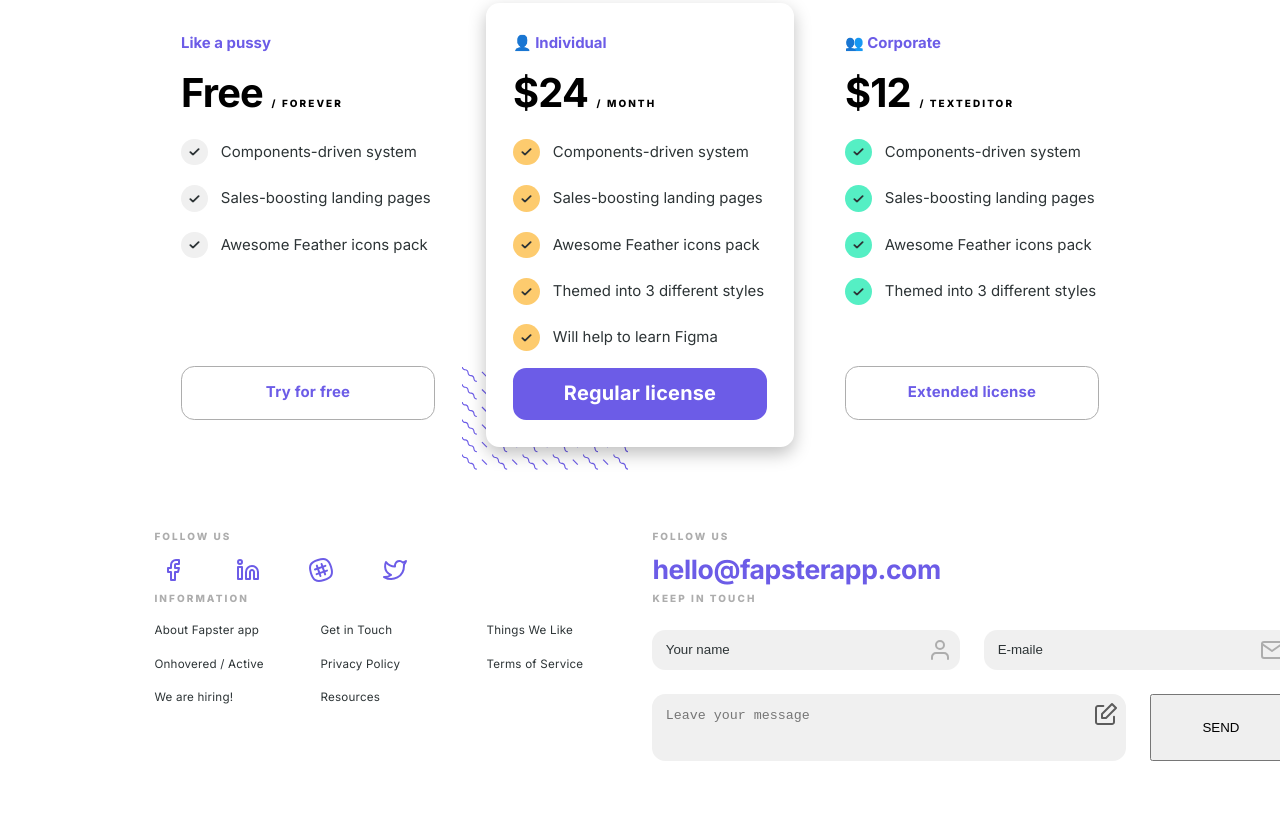
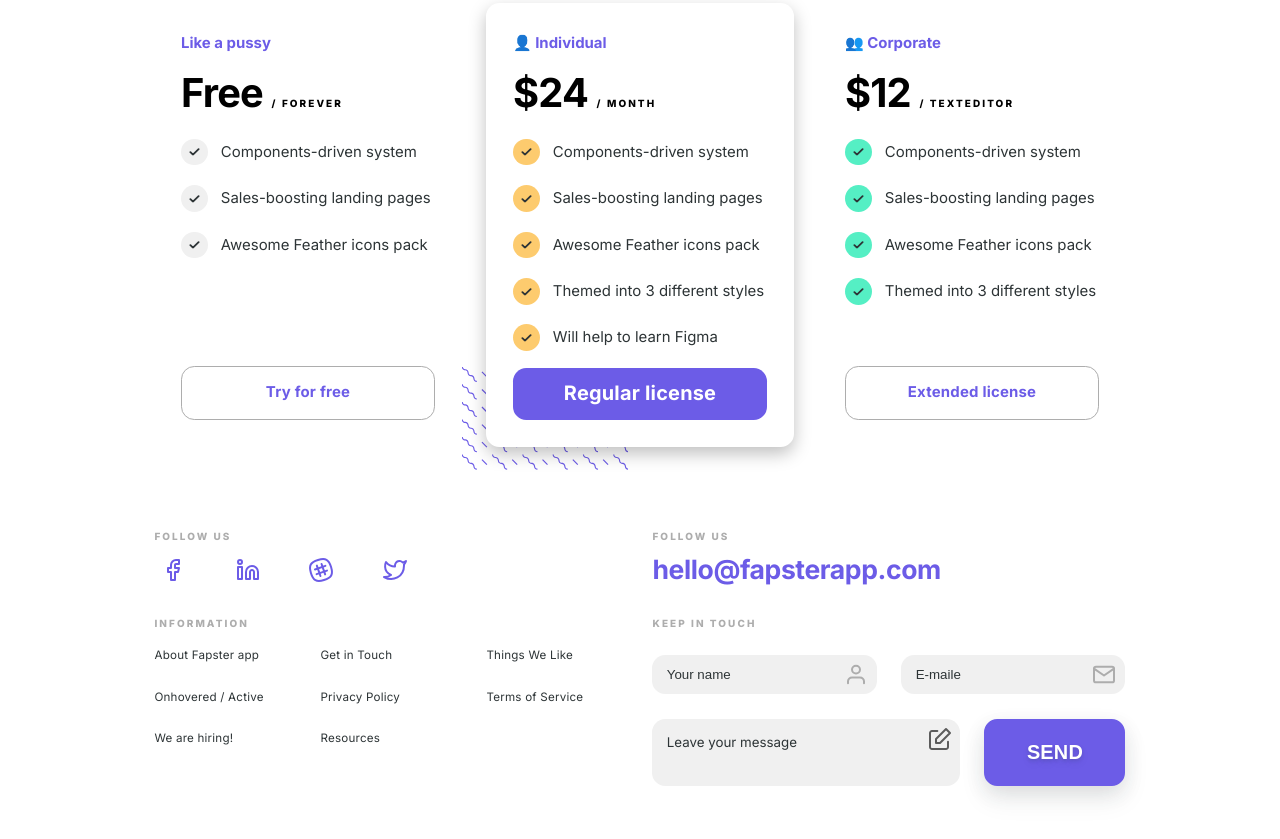
Before and after one commit to seregga/Grid-combine, a plain HTML site: page index.html in a window 1280 px wide. Shown: the part 1824-2663 px from the top of the page. Drawn offline with Linux system fonts and the light colour scheme.

Commit message:
конец макета Combine середина  20  урока

```diff
--- a/css/base.css
+++ b/css/base.css
@@ -127,3 +127,8 @@
         line-height: 3.2rem;
     }
 }
+@media screen and (max-width: 350px){
+    :root{
+        font-size: 8px;
+    }
+}
--- a/css/style.css
+++ b/css/style.css
@@ -12,7 +12,8 @@
 .footer__wrap{
     display: grid;
     grid-template-areas: "social mail"
-                            "info form";
+                         "info form";
+    grid-gap: 3rem;
 }
 
 .footer__social {
@@ -50,7 +51,6 @@
     letter-spacing: -.05rem;
     color: var(--purple);
     text-decoration: none;
-
 }
 .footer__info {
 }
@@ -58,7 +58,8 @@
     margin-top: 2rem;
     display: grid;
     grid-template-rows: repeat(3, 4rem);
-    grid-template-columns: repeat(3, 20rem);
+    grid-template-columns: repeat(3, 17rem);
+    grid-gap: 1rem 3rem;
 }
 .footer__link {
     font-weight: normal;
@@ -74,25 +75,30 @@
 }
 .footer__form{
     display: grid;
-    grid-template: repeat(3, auto) / repeat(4, 17rem);
+    grid-area: form;
+    grid-template: repeat(3, auto) / repeat(6, 7rem);
     grid-gap: 3rem ;
 }
 .footer__form-title {
     grid-row: 1 / 2;
-    grid-column: 1 / span 4;
+    grid-column: 1 / -1;
     margin: 0;
 }
 .footer__input {
     grid-row: 2 / 3;
-    grid-column: span 2;
+    grid-column: span 3;
     height: 4.8rem;
-    background: var(--gray-soft) url(../icons/user.svg) right no-repeat; /**/
-    border: none;
+    background: var(--gray-soft) ;
+    border: .2rem transparent solid;
     border-radius: 1.6rem;
     padding: 0 1.6rem;
-    /* background-image: url(../icons/user.svg);
+    box-sizing: border-box;
+    background-image: url(../icons/user.svg);
     background-repeat: no-repeat;
-    background-image: cen; */
+    background-position: center right;
+    outline: none;
+    color: var(--purple);
+    font-weight: var(--font-bold);
 }
 .footer__input:last-of-type{
     background-image: url(../icons/mail.svg);
@@ -100,22 +106,37 @@
 }
 .footer__input::placeholder{
     color: var(--black);
+    font-weight: var(--font-regular);
+}
+.footer__input:focus{
+    border: .2rem #DCD8F9 solid;
 }
 .footer__textarea-wrap{
     grid-row: 3 / 4;
-    grid-column: span 3;
+    grid-column: span 4 ;
     height: 8rem;
     position: relative;
 }
 .footer__textarea{
+    font-family: inherit;
     width: 100%;
     height: 100%;
     resize: none;
     box-sizing: border-box;
     padding: 1.6rem 5rem 1.6rem 1.6rem;
     background: var(--gray-soft);
-    border: none;
+    border: .2rem transparent solid;
     border-radius: 1.6rem;
+    outline: none;
+    color: var(--purple);
+    font-weight: var(--font-bold);
+}
+.footer__textarea::placeholder{
+    color: var(--black);
+    font-weight: var(--font-regular);
+}
+.footer__textarea:focus{
+    border: .2rem #DCD8F9 solid;
 }
 .footer__form-icon{
     position: absolute;
@@ -131,9 +152,46 @@
     stroke-width: 3;
 }
 .footer__button {
+    grid-row: 3 / 4;
+    grid-column: span 2 ;
+    background: var(--purple);
+    border: 2px solid var(--purple);
+    font-weight: bold;
+    font-size: 2.4rem;
+    line-height: 3.6rem;
+    letter-spacing: .025rem;
+    color: var(--white);
+    text-shadow: 0 .2rem .4rem rgba(38, 50, 56, 0.16), 0px 4px 8px rgba(38, 50, 56, 0.08);
+    border-radius: 1.6rem;
+    box-sizing: border-box;
+    box-shadow: 0 .8rem 2.4rem rgba(38, 50, 56, 0.1), 0 1.6rem 3.2rem rgba(38, 50, 56, 0.08);
+    transition: color 0.6s ease, background-color 0.6s ease;
 }
-
-
-/* .footer__textarea::placeholder{
-    color: var(--black);
-}*/
+.footer__button:hover{
+    color: var(--purple);
+    background: transparent;
+}
+@media screen and (max-width: 1000px){
+    .footer__wrap{
+        grid-template-areas: "social"
+                                "mail"
+                                "info"
+                                "form";
+        grid-template-columns: max-content;
+        justify-content: center;
+    }
+}
+@media screen and (max-width: 650px){
+    .footer__form,
+    .footer__info{
+        display: none;
+    }
+}
+@media screen and (max-width: 400px){
+    .social__link{
+        margin-right: 2rem;
+    }
+    .footer__mail-link{
+        font-size: 2rem;
+    }
+}
```
Also changed, not shown: index.html (+1 -0 lines), 1 other file.
